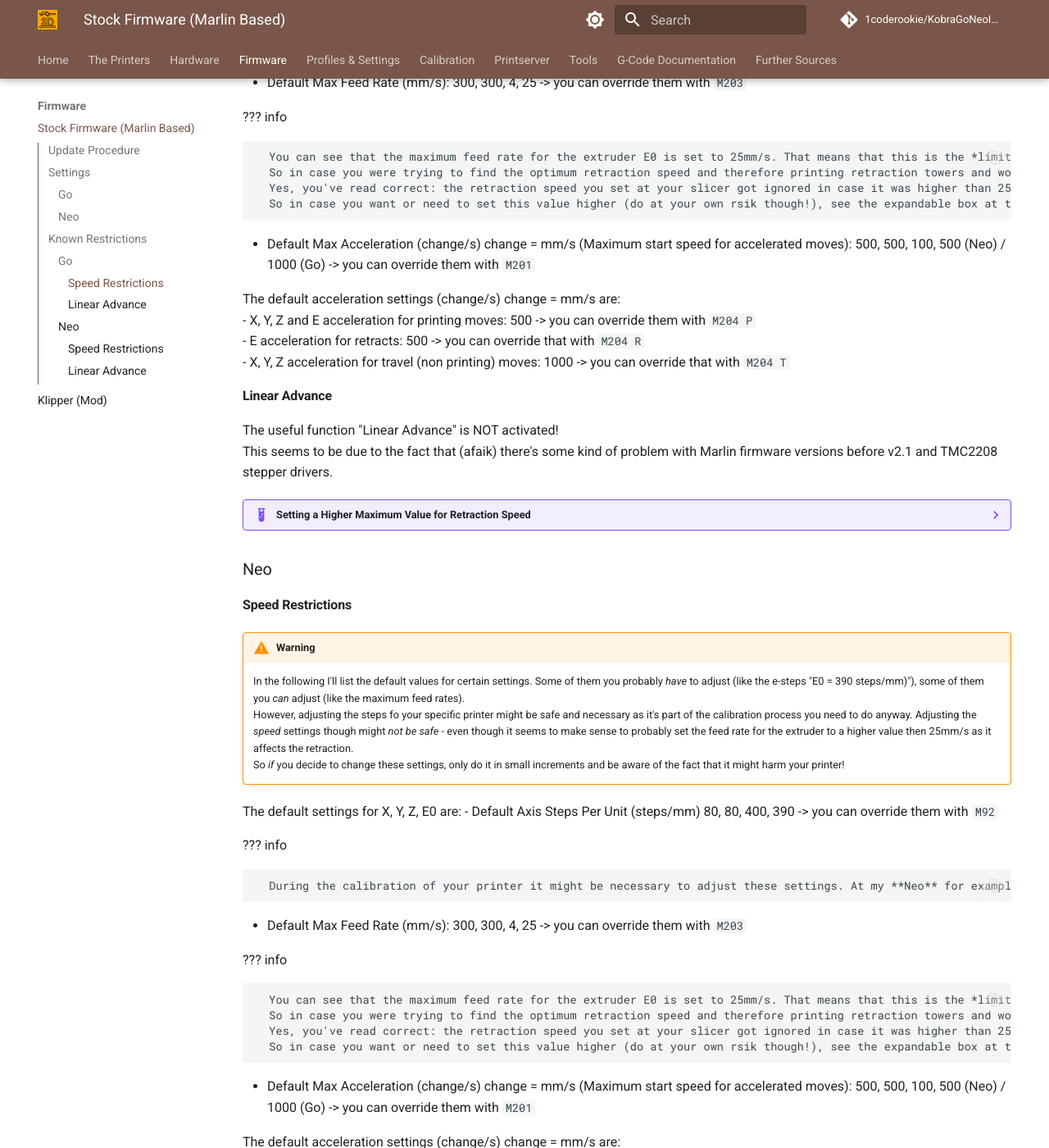
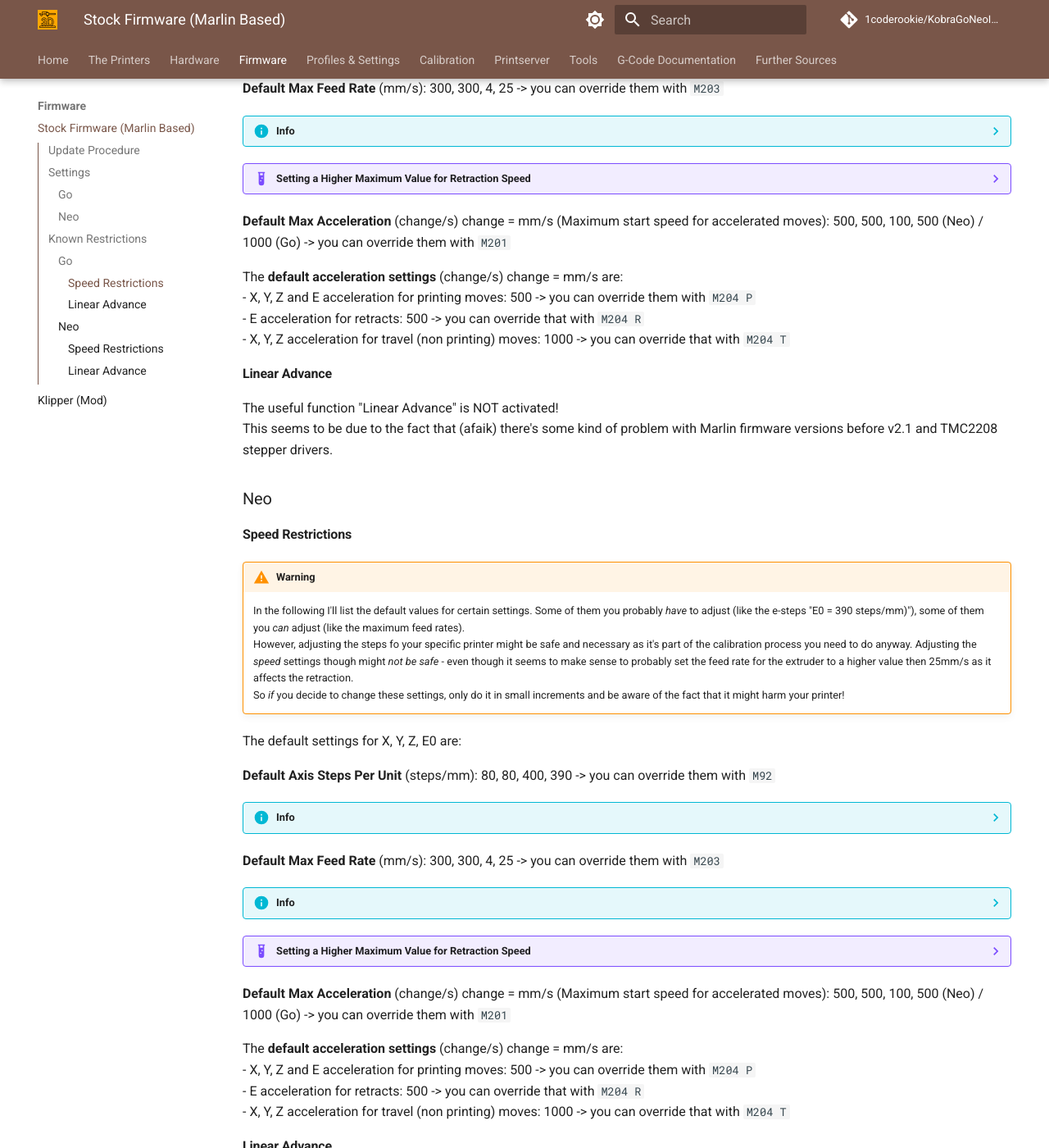
Before and after one commit to 1coderookie/KobraGoNeoInsights, an MkDocs documentation site: the page built from docs/firmware/fw_marlin.md, in a window 1280 px wide and 1400 px high, scrolled down 7865 px. Shown: the whole window at 82% size. Built offline with MkDocs 1.6.1 and Material for MkDocs 9.7.7, drawn with Linux system fonts in a browser that asks for light colours; comment, search, counter and statistics services are not loaded; some of the changed text lies outside the part shown.

Commit message:
Update fw_marlin.md

````diff
--- a/docs/firmware/fw_marlin.md
+++ b/docs/firmware/fw_marlin.md
@@ -360,31 +360,21 @@ In case you didn't want to look into the belonging config-files or the above 'su
     So *if* you decide to change these settings, only do it in small increments and be aware of the fact that it might harm your printer!
 
 The default settings for X, Y, Z, E0 are:
-- Default Axis Steps Per Unit (steps/mm) 80, 80, 400, 103 -> you can override them with `M92`
 
-  ??? info
+**Default Axis Steps Per Unit** (steps/mm): 80, 80, 400, 103 -> you can override them with `M92`
 
-      During the calibration of your printer it might be necessary to adjust these settings. At my **Neo** for example the steps for the axes did fit, but I had to increase the steps for the extruder (E0).
+??? info
 
-- Default Max Feed Rate (mm/s): 300, 300, 4, 25 -> you can override them with `M203`
+    During the calibration of your printer it might be necessary to adjust these settings. At my **Neo** for example the steps for the axes did fit, but I had to increase the steps for the extruder (E0).
 
-  ??? info
+**Default Max Feed Rate** (mm/s): 300, 300, 4, 25 -> you can override them with `M203`
 
-      You can see that the maximum feed rate for the extruder E0 is set to 25mm/s. That means that this is the *limit* for the retraction speed also!
-      So in case you were trying to find the optimum retraction speed and therefore printing retraction towers and wondered why there wasn't any real difference between e.g. 30mm/s, 40mm/s and 50mm/s, the reason is simple - they just didn't apply!
-      Yes, you've read correct: the retraction speed you set at your slicer got ignored in case it was higher than 25mm/s, because 25mm/s is the limit which is set in the firmware. Kinda 'sweet', isn't it? I know what you're thinking right now, I thought the same.. ;)
-      So in case you want or need to set this value higher (do at your own rsik though!), see the expandable box at the end of this section.
+??? info
 
-- Default Max Acceleration (change/s) change = mm/s (Maximum start speed for accelerated moves): 500, 500, 100, 500 (Neo) / 1000 (Go) -> you can override them with `M201`
-
-The default acceleration settings (change/s) change = mm/s are:
-- X, Y, Z and E acceleration for printing moves: 500 -> you can override them with `M204 P`
-- E acceleration for retracts: 500 -> you can override that with `M204 R`
-- X, Y, Z acceleration for travel (non printing) moves: 1000 -> you can override that with `M204 T`
-
-#### Linear Advance
-The useful function "Linear Advance" is NOT activated!
-This seems to be due to the fact that (afaik) there's some kind of problem with Marlin firmware versions before v2.1 and TMC2208 stepper drivers.
+    You can see that the maximum feed rate for the extruder E0 is set to 25mm/s. That means that this is the *limit* for the retraction speed also!
+    So in case you were trying to find the optimum retraction speed and therefore printing retraction towers and wondered why there wasn't any real difference between e.g. 30mm/s, 40mm/s and 50mm/s, the reason is simple - they just didn't apply!
+    Yes, you've read correct: the retraction speed you set at your slicer got ignored in case it was higher than 25mm/s, because 25mm/s is the limit which is set in the firmware. Kinda 'sweet', isn't it? I know what you're thinking right now, I thought the same.. ;)
+    So in case you want or need to set this value higher (do at your own rsik though!), see the expandable box below.
 
 ??? example "Setting a Higher Maximum Value for Retraction Speed"
 
@@ -406,6 +396,16 @@ This seems to be due to the fact that (afaik) there's some kind of problem with
       Now you can start trying to find the best retraction speed that may be above 25mm/s by printing retraction towers.
 
 
+**Default Max Acceleration** (change/s) change = mm/s (Maximum start speed for accelerated moves): 500, 500, 100, 500 (Neo) / 1000 (Go) -> you can override them with `M201`
+
+The **default acceleration settings** (change/s) change = mm/s are:
+- X, Y, Z and E acceleration for printing moves: 500 -> you can override them with `M204 P`
+- E acceleration for retracts: 500 -> you can override that with `M204 R`
+- X, Y, Z acceleration for travel (non printing) moves: 1000 -> you can override that with `M204 T`
+
+#### Linear Advance
+The useful function "Linear Advance" is NOT activated!
+This seems to be due to the fact that (afaik) there's some kind of problem with Marlin firmware versions before v2.1 and TMC2208 stepper drivers.
 
 ### Neo
 
@@ -417,27 +417,21 @@ This seems to be due to the fact that (afaik) there's some kind of problem with
     So *if* you decide to change these settings, only do it in small increments and be aware of the fact that it might harm your printer!
 
 The default settings for X, Y, Z, E0 are:
-- Default Axis Steps Per Unit (steps/mm) 80, 80, 400, 390 -> you can override them with `M92`
 
-  ??? info
+**Default Axis Steps Per Unit** (steps/mm): 80, 80, 400, 390 -> you can override them with `M92`
 
-      During the calibration of your printer it might be necessary to adjust these settings. At my **Neo** for example the steps for the axes did fit, but I had to increase the steps for the extruder (E0).
+??? info
 
-- Default Max Feed Rate (mm/s): 300, 300, 4, 25 -> you can override them with `M203`
+    During the calibration of your printer it might be necessary to adjust these settings. At my **Neo** for example the steps for the axes did fit, but I had to increase the steps for the extruder (E0).
 
-  ??? info
+**Default Max Feed Rate** (mm/s): 300, 300, 4, 25 -> you can override them with `M203`
 
-      You can see that the maximum feed rate for the extruder E0 is set to 25mm/s. That means that this is the *limit* for the retraction speed also!
-      So in case you were trying to find the optimum retraction speed and therefore printing retraction towers and wondered why there wasn't any real difference between e.g. 30mm/s, 40mm/s and 50mm/s, the reason is simple - they just didn't apply!
-      Yes, you've read correct: the retraction speed you set at your slicer got ignored in case it was higher than 25mm/s, because 25mm/s is the limit which is set in the firmware. Kinda 'sweet', isn't it? I know what you're thinking right now, I thought the same.. ;)
-      So in case you want or need to set this value higher (do at your own rsik though!), see the expandable box at the end of this section.
+??? info
 
-- Default Max Acceleration (change/s) change = mm/s (Maximum start speed for accelerated moves): 500, 500, 100, 500 (Neo) / 1000 (Go) -> you can override them with `M201`
-
-The default acceleration settings (change/s) change = mm/s are:
-- X, Y, Z and E acceleration for printing moves: 500 -> you can override them with `M204 P`
-- E acceleration for retracts: 500 -> you can override that with `M204 R`
-- X, Y, Z acceleration for travel (non printing) moves: 1000 -> you can override that with `M204 T`
+    You can see that the maximum feed rate for the extruder E0 is set to 25mm/s. That means that this is the *limit* for the retraction speed also!
+    So in case you were trying to find the optimum retraction speed and therefore printing retraction towers and wondered why there wasn't any real difference between e.g. 30mm/s, 40mm/s and 50mm/s, the reason is simple - they just didn't apply!
+    Yes, you've read correct: the retraction speed you set at your slicer got ignored in case it was higher than 25mm/s, because 25mm/s is the limit which is set in the firmware. Kinda 'sweet', isn't it? I know what you're thinking right now, I thought the same.. ;)
+    So in case you want or need to set this value higher (do at your own rsik though!), see the expandable box below.
 
 ??? example "Setting a Higher Maximum Value for Retraction Speed"
 
@@ -458,6 +452,13 @@ The default acceleration settings (change/s) change = mm/s are:
       ```
       Now you can start trying to find the best retraction speed that may be above 25mm/s by printing retraction towers.
 
+
+**Default Max Acceleration** (change/s) change = mm/s (Maximum start speed for accelerated moves): 500, 500, 100, 500 (Neo) / 1000 (Go) -> you can override them with `M201`
+
+The **default acceleration settings** (change/s) change = mm/s are:
+- X, Y, Z and E acceleration for printing moves: 500 -> you can override them with `M204 P`
+- E acceleration for retracts: 500 -> you can override that with `M204 R`
+- X, Y, Z acceleration for travel (non printing) moves: 1000 -> you can override that with `M204 T`
 
 #### Linear Advance
 The useful function "Linear Advance" is NOT activated!
````
